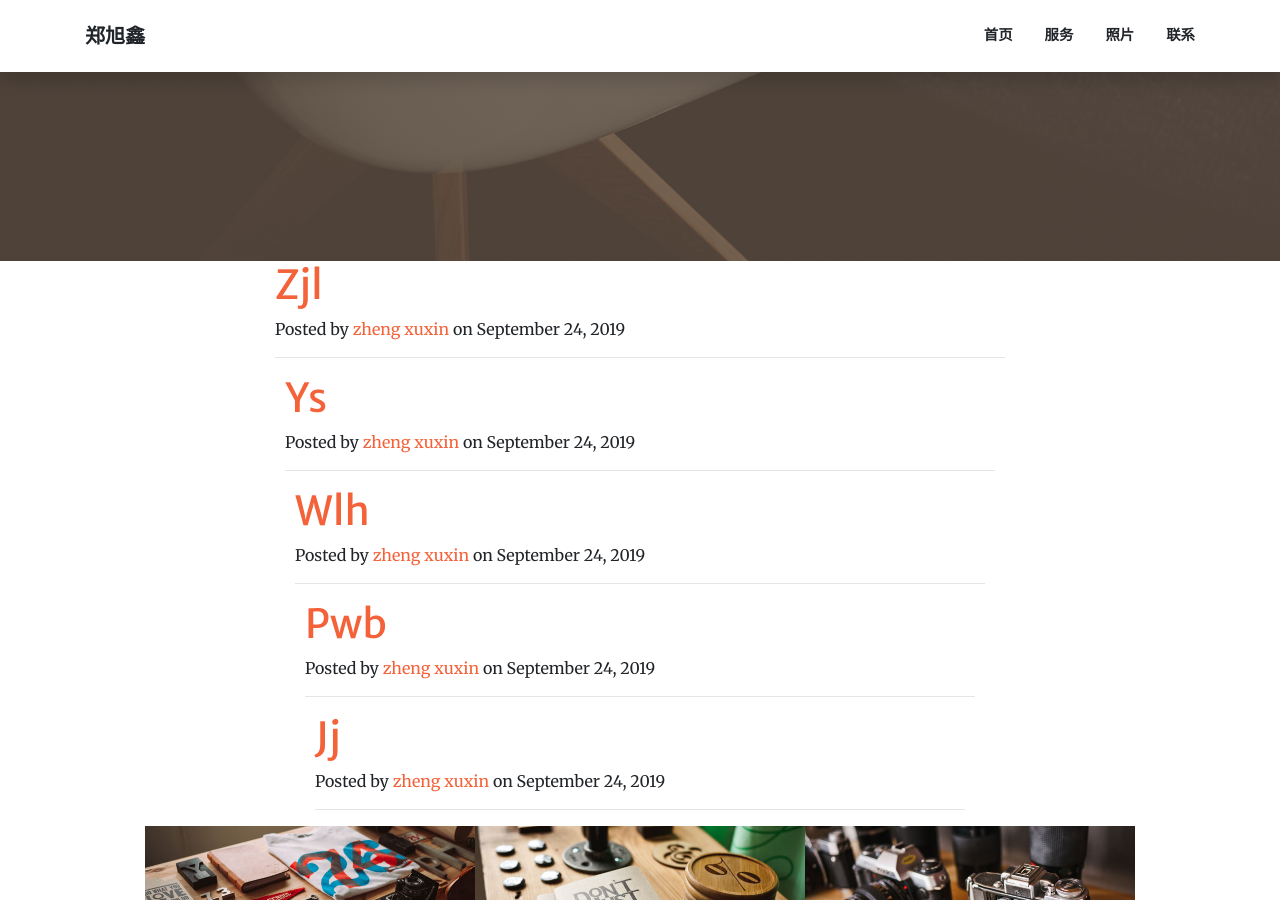
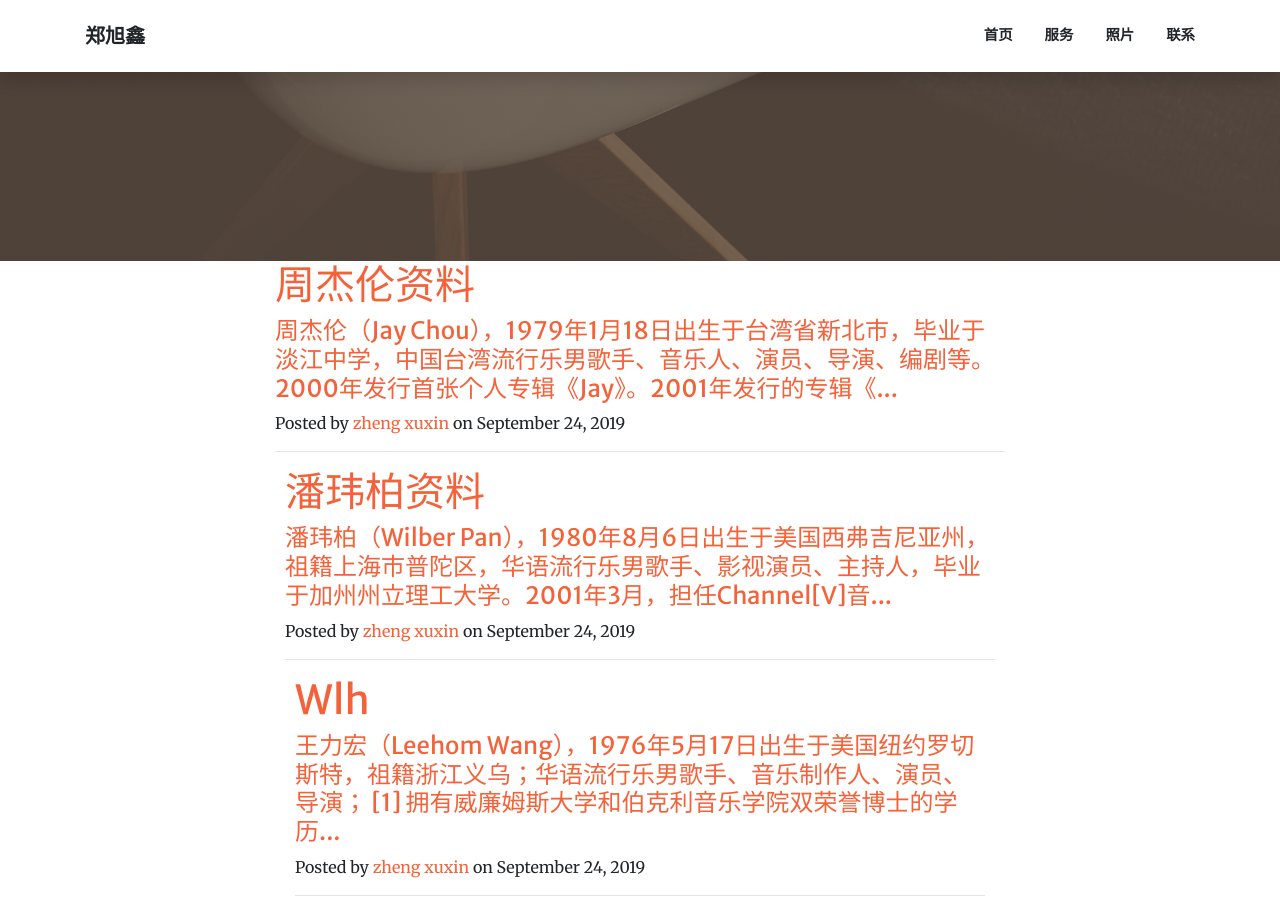
Before and after one commit to zhengxx123/zhouwu, a Jekyll site: the page built from index.html, in a window 1280 px wide and 900 px high, scrolled down 639 px. Built offline with Jekyll 4.4.1, drawn with Linux system fonts in a browser that asks for light colours; some of the changed text lies outside the part shown.

Commit message:
修改完毕？

```diff
--- a/_layouts/wenzhang.html
+++ b/_layouts/wenzhang.html
@@ -11,8 +11,8 @@
 </div>
  <div class="clearfix">
  {% if page.previous %}
-        <a class="btn btn-primary float-left" href="{{page.previous.url}}">&larr; 上一页</a>
-        <a class="btn btn-primary float-right" href="{{page.next.url}}">下一页 &rarr;</a>
+        <a class="btn btn-primary float-left" href="{{page.previous.url}}">&larr; 上一篇： {{page.previous.title}}</a>
+        <a class="btn btn-primary float-right" href="{{page.next.url}}">下一篇： {{page.next.title}} &rarr;</a>
         {% endif %}
       </div>
 <div class="row">
--- a/_posts/2019-11-22-jj.md
+++ b/_posts/2019-11-22-jj.md
@@ -1,5 +1,6 @@
 ---
 layout: wenzhang
 jumu: 林俊杰资料
+title: 林俊杰的资料
 fubiaoti: 林俊杰（JJ Lin），1981年3月27日出生于新加坡，华语流行乐男歌手、词曲创作者、音乐制作人。2003年发行首张创作专辑《乐行者》 [1]  。2004年凭专辑《第二天堂》中的歌曲《江南》获得广泛关注 [2]  。2014年以专辑《因你而在》夺得第25届台湾金曲奖最佳国语男歌手奖 [3]  。2016年以专辑《和自己对话》获得第27届台湾金曲奖最佳国语男歌手奖 [4]  ， 并推出个人首部音乐纪录片《听·见林俊杰》 [5]  。截止到2017年，已发行13张正式专辑，累计创作数百首歌曲。2007年成立个人音乐制作公司JFJ Productions。2008年创立潮流品牌SMG。2016年获得国际汽车联盟（FIA）职业赛车执照 [6]  。2017年成立“SMG”电竞战队 [7]  。2004年、2015年两度受邀演唱新加坡国庆庆典主题曲 [8]  ，担任2008年北京奥运会 [9]  及2010年新加坡青奥会 [10]  火炬手，创作并演唱2010年上海世博会新加坡馆主题曲《感动每一刻》 [11]  。凭借在音乐创作与慈善公益事业等方面的表现，2009年荣获新加坡杰出青年奖 [12]  ，2014年获得第5届通商中国青年奖 。
 ---
--- a/_posts/2019-11-22-pwb.md
+++ b/_posts/2019-11-22-pwb.md
@@ -1,5 +1,6 @@
 ---
 layout: wenzhang
 jumu: 潘玮柏资料
+title: 潘玮柏资料
 fubiaoti: 潘玮柏（Wilber Pan），1980年8月6日出生于美国西弗吉尼亚州，祖籍上海市普陀区，华语流行乐男歌手、影视演员、主持人，毕业于加州州立理工大学。2001年3月，担任Channel[V]音乐台的主持人，从而正式进入演艺圈 [1]  ；同年，出演个人首部电视剧《麻辣鲜师》。2002年12月，推出首张个人音乐专辑《壁虎漫步》，从而正式进军歌坛 [1]  。2003年9月，推出第二张个人音乐专辑《我的麦克风》 [2]  。2004年，凭借专辑《Wu Ha》获得“中国音乐榜”最佳新人奖。2005年11月，获得"中国风尚大典"港台风尚男歌手奖 [3]  。2006年，凭借专辑《反转地球》获得“东南音乐劲爆榜”港台地区劲爆最受欢迎男歌手奖 [4]  。2008年，在台湾偶像剧《不良笑花》中饰演男主角唐门 [5]  。2009年，凭借专辑《零零七》获得“新城国语力颁奖礼”亚洲跳唱歌手奖 [6]  。2010年，在台湾偶像剧 《爱无限》中饰演男主角梁景晧 [7]  ，并获得“第46届台湾电视金钟奖”戏剧节目男主角奖 [8]  。2011年，推出第八张个人音乐专辑《808》 [9]  。2012年，凭借专辑《24个比利》获得“第20届中歌榜颁奖礼”港台及海外地区年度全能艺人大奖、年度最受欢迎男歌手 [10]  。2014年6月13日，推出第十张个人音乐专辑《王者丑生》 [11]  。2015年，主演都市情感剧《不得不爱》 [12]  。2016年6月，参加浙江卫视明星校园体验节目《我去上学啦第二季》的录制 [13]  。2017年，担任爱奇艺Hip-hop音乐选秀节目《中国有嘻哈》的明星制作人 [14]  ；同年，推出第11张个人音乐专辑《illi 异类》 [15]  。
 ---
--- a/_posts/2019-11-22-ys.md
+++ b/_posts/2019-11-22-ys.md
@@ -1,5 +1,6 @@
 ---
 layout: wenzhang
 jumu: 潘玮柏资料
+title: 潘玮柏资料
 fubiaoti: 潘玮柏（Wilber Pan），1980年8月6日出生于美国西弗吉尼亚州，祖籍上海市普陀区，华语流行乐男歌手、影视演员、主持人，毕业于加州州立理工大学。2001年3月，担任Channel[V]音乐台的主持人，从而正式进入演艺圈 [1]  ；同年，出演个人首部电视剧《麻辣鲜师》。2002年12月，推出首张个人音乐专辑《壁虎漫步》，从而正式进军歌坛 [1]  。2003年9月，推出第二张个人音乐专辑《我的麦克风》 [2]  。2004年，凭借专辑《Wu Ha》获得“中国音乐榜”最佳新人奖。2005年11月，获得"中国风尚大典"港台风尚男歌手奖 [3]  。2006年，凭借专辑《反转地球》获得“东南音乐劲爆榜”港台地区劲爆最受欢迎男歌手奖 [4]  。2008年，在台湾偶像剧《不良笑花》中饰演男主角唐门 [5]  。2009年，凭借专辑《零零七》获得“新城国语力颁奖礼”亚洲跳唱歌手奖 [6]  。2010年，在台湾偶像剧 《爱无限》中饰演男主角梁景晧 [7]  ，并获得“第46届台湾电视金钟奖”戏剧节目男主角奖 [8]  。2011年，推出第八张个人音乐专辑《808》 [9]  。2012年，凭借专辑《24个比利》获得“第20届中歌榜颁奖礼”港台及海外地区年度全能艺人大奖、年度最受欢迎男歌手 [10]  。2014年6月13日，推出第十张个人音乐专辑《王者丑生》 [11]  。2015年，主演都市情感剧《不得不爱》 [12]  。2016年6月，参加浙江卫视明星校园体验节目《我去上学啦第二季》的录制 [13]  。2017年，担任爱奇艺Hip-hop音乐选秀节目《中国有嘻哈》的明星制作人 [14]  ；同年，推出第11张个人音乐专辑《illi 异类》 [15]  。
 ---
--- a/_posts/2019-11-22-zjl.md
+++ b/_posts/2019-11-22-zjl.md
@@ -1,5 +1,6 @@
 ---
 layout: wenzhang
 jumu: 周杰伦资料
+title: 周杰伦资料
 fubiaoti: 周杰伦（Jay Chou），1979年1月18日出生于台湾省新北市，毕业于淡江中学，中国台湾流行乐男歌手、音乐人、演员、导演、编剧等。2000年发行首张个人专辑《Jay》。2001年发行的专辑《范特西》奠定其融合中西方音乐的风格 [1]  。2002年举行“The One”世界巡回演唱会 [2]  。2003年成为美国《时代周刊》封面人物 [3-4]  。2004年获得世界音乐大奖中国区最畅销艺人奖 [5]  。2005年凭借动作片《头文字D》获得台湾电影金马奖、香港电影金像奖最佳新人奖 [6]  。2006年起连续三年获得世界音乐大奖中国区最畅销艺人奖 [7]  。2007年自编自导的文艺片《不能说的秘密》获得台湾电影金马奖年度台湾杰出电影奖 [8]  。2008年凭借歌曲《青花瓷》获得第19届金曲奖最佳作曲人奖 [9]  。2009年入选美国CNN评出的“25位亚洲最具影响力的人物” [10]  ；同年凭借专辑《魔杰座》获得第20届金曲奖最佳国语男歌手奖 [11]  。2010年入选美国《Fast Company》评出的“全球百大创意人物” [12]  。2011年凭借专辑《跨时代》再度获得金曲奖最佳国语男歌手奖，并且第4次获得金曲奖最佳国语专辑奖 [13]  ；同年主演好莱坞电影《青蜂侠》 [14]  。2012年登福布斯中国名人榜榜首 [15]  。2014年发行华语乐坛首张数字音乐专辑《哎呦，不错哦》 [16]  。2018年举行“地表最强2”世界巡回演唱会 [17]  。演艺事业外，他还涉足商业、设计等领域。2007年成立杰威尔有限公司 [18]  。2011年担任华硕笔电设计师并入股香港文化传信集团 [19-20]  。周杰伦热心公益慈善，多次向中国内地灾区捐款捐物。2008年捐款援建希望小学 [21] 2014年担任中国禁毒宣传形象大使
 ---
--- a/index.html
+++ b/index.html
@@ -19,7 +19,7 @@
             <h1 class="post-title" >
              {{post.title}}
             </h1>
-           <h4 class="post-subtitle">{{post.excerpt|strip_html|truncate:100}}</h4>
+           <h4 class="post-subtitle">{{post.fubiaoti|strip_html|truncate:100}}</h4>
           </a>
           <p class="post-meta">Posted by
             <a href="#">zheng xuxin</a>
```
